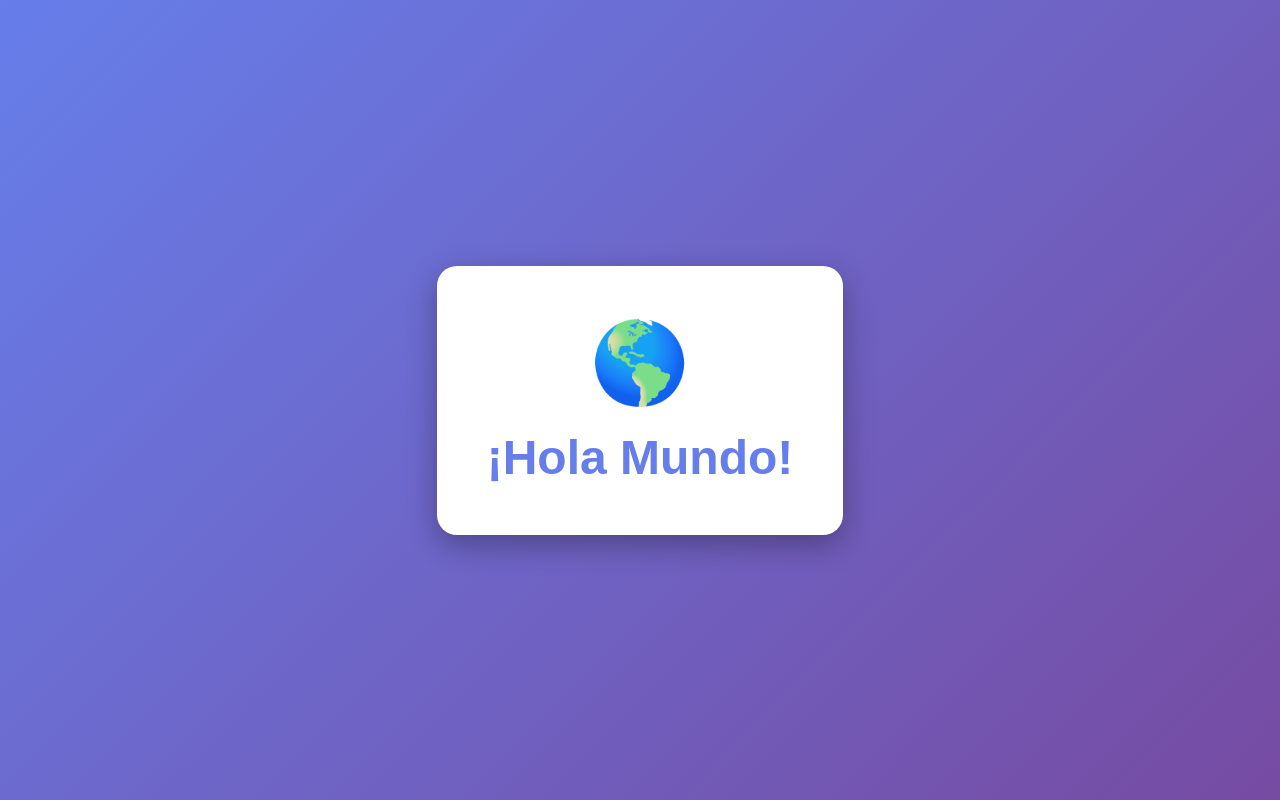
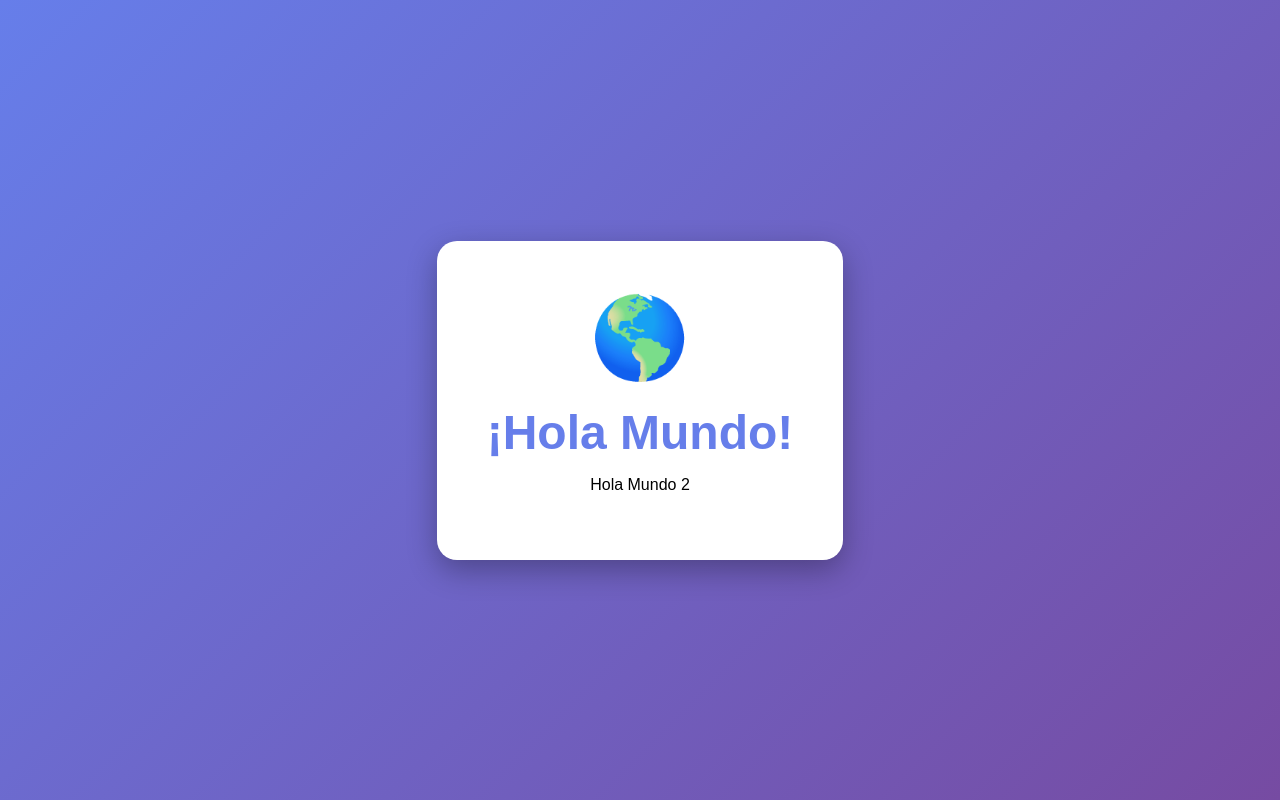
Before and after one commit to rejeve/holamundo-html, a plain HTML site: page index.html in a window 1280 px wide. Drawn offline with Linux system fonts and the light colour scheme.

Commit message:
version 2

```diff
--- a/index.html
+++ b/index.html
@@ -41,6 +41,7 @@
     <div class="container">
         <span class="emoji">🌎</span>
         <h1>¡Hola Mundo!</h1>
+        <p>Hola Mundo 2</p>
     </div>
 </body>
 </html>
```
